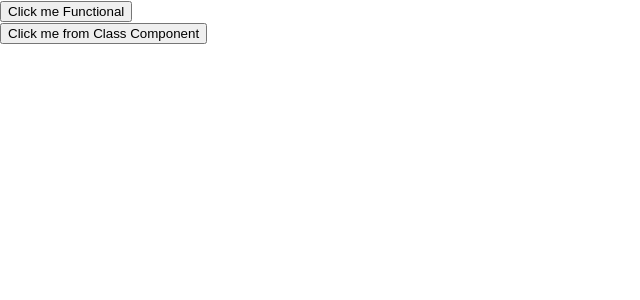
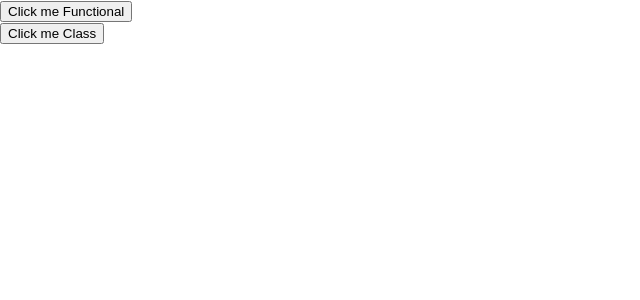
Before and after one commit to sazzadshakhbd/react, a React (Create React App) app in the folder Learn React/my-app/: page / in a window 1280 px wide. Shown: the top 300 px of the page, without its empty margins (0-640 px from the left). Built offline with nearby package versions, Linux system fonts and the light colour scheme.

Commit message:
Passing arguments to event handlers using class component

```diff
--- a/Learn React/my-app/src/mycomponents/Welcome.jsx
+++ b/Learn React/my-app/src/mycomponents/Welcome.jsx
@@ -1,13 +1,13 @@
 import React, {Component} from 'react'
 
 class Welcome extends Component {
-  myFunc() {
-    alert('Click me from Class Component')
+  myFunc(z) {
+    alert(z)
   }
   render() {
     return(
       <div>
-        <button onClick={this.myFunc}>Click me from Class Component</button>
+        <button onClick={this.myFunc.bind(this, 'I am class component')}>Click me Class</button>
       </div>
     )
   }
```
